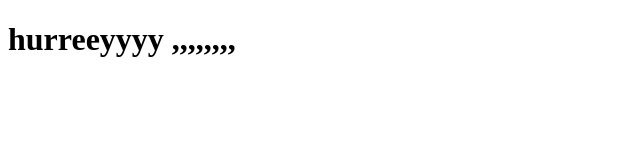
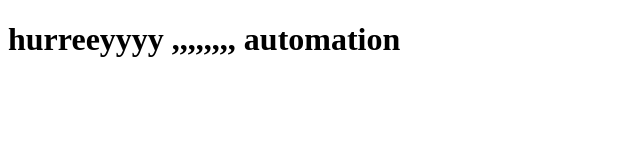
Before and after one commit to vaibhav208/test12, a plain HTML site: page index.html in a window 1280 px wide. Shown: the whole page, without its empty margins (0-640 px from the left). Drawn offline with Linux system fonts and the light colour scheme.

Commit message:
Update index.html

```diff
--- a/index.html
+++ b/index.html
@@ -9,7 +9,7 @@
 </head>
 
 <body>
-	<h1> hurreeyyyy ,,,,,,,, </h1>
+	<h1> hurreeyyyy ,,,,,,,, automation </h1>
 
 </body>
 
```
